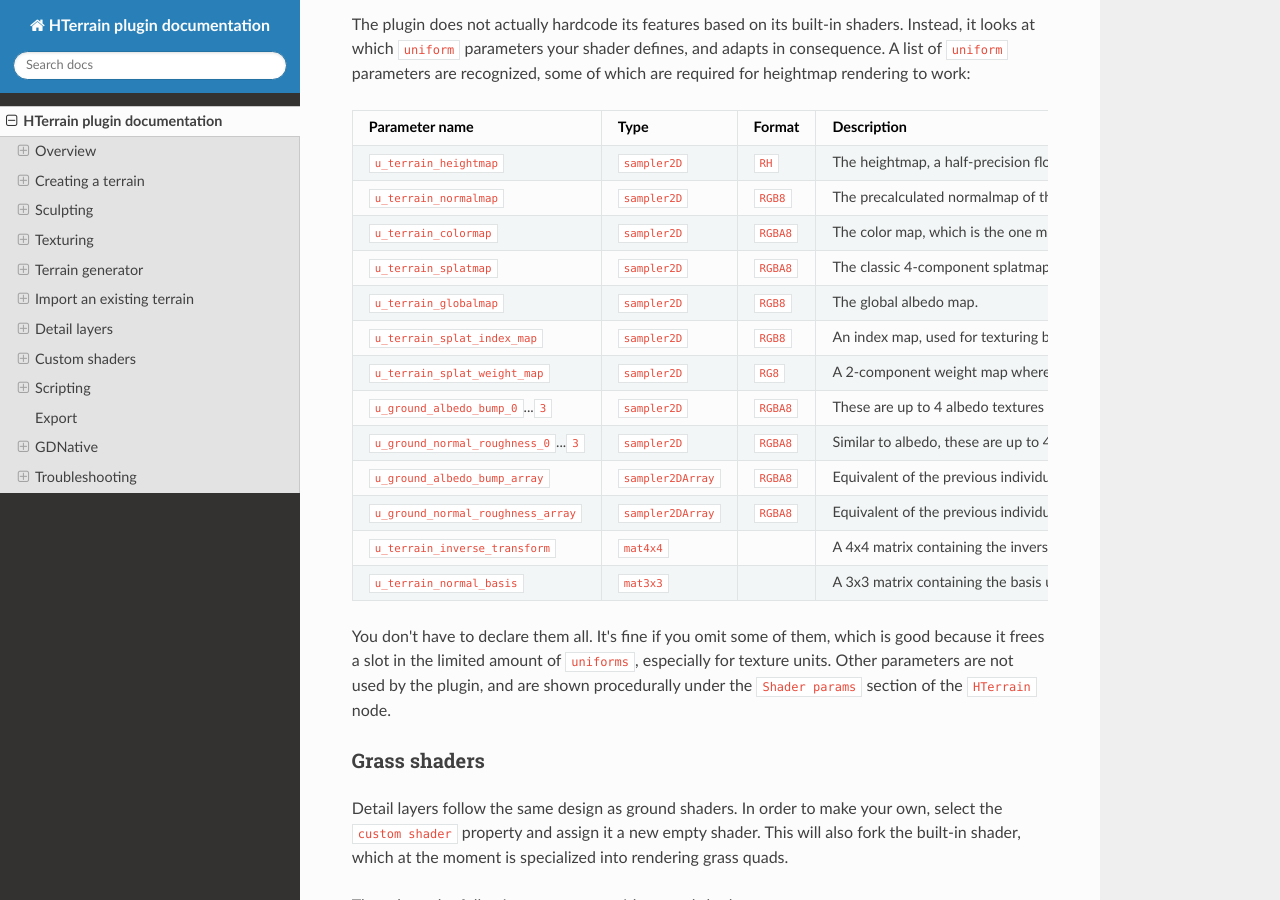
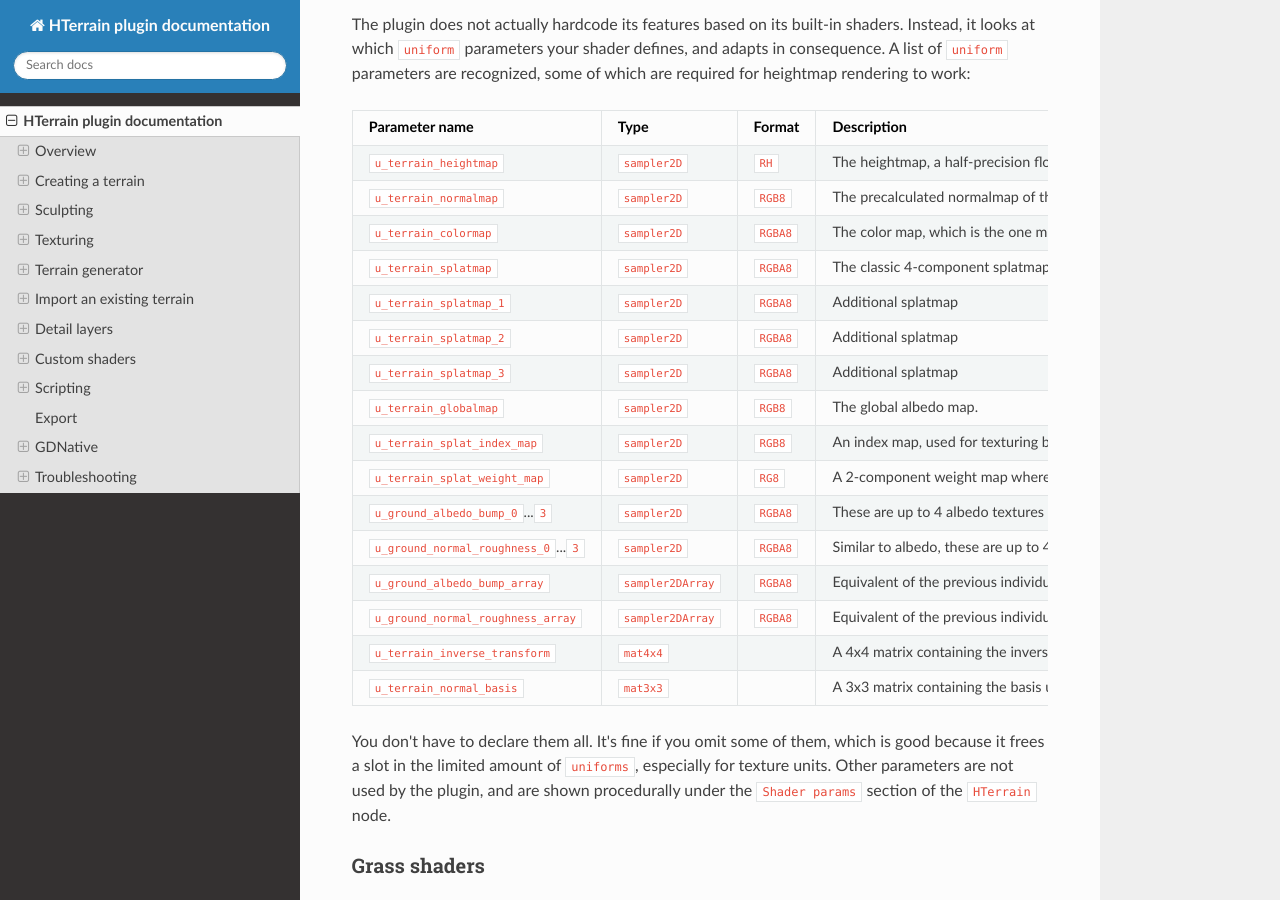
Before and after one commit to Zylann/godot_heightmap_plugin, an MkDocs documentation site: the page built from addons/zylann.hterrain/doc/docs/index.md, in a window 1280 px wide and 900 px high, scrolled down 36144 px. Built offline with MkDocs 1.6.1, drawn with Linux system fonts in a browser that asks for light colours; nearby versions of some CDN libraries.

Commit message:
Document additional splatmaps

```diff
--- a/addons/zylann.hterrain/doc/docs/index.md
+++ b/addons/zylann.hterrain/doc/docs/index.md
@@ -761,7 +761,10 @@ Parameter name                      | Type             | Format  | Description
 `u_terrain_heightmap`               | `sampler2D`      | `RH`    | The heightmap, a half-precision float texture which can be sampled in the red channel. Like the other following maps, you have to access it using cell coordinates, which can be computed as seen in the built-in shader.
 `u_terrain_normalmap`               | `sampler2D`      | `RGB8`  | The precalculated normalmap of the terrain, which you can use instead of computing it from the heightmap
 `u_terrain_colormap`                | `sampler2D`      | `RGBA8` | The color map, which is the one modified by the color brush. The alpha channel is used for holes.
-`u_terrain_splatmap`                | `sampler2D`      | `RGBA8` | The classic 4-component splatmap, where each channel determines the weight of a given texture. The sum of each channel should be 1.0.
+`u_terrain_splatmap`                | `sampler2D`      | `RGBA8` | The classic 4-component splatmap, where each channel determines the weight of a given texture. The sum of each channel across all splatmaps must be 1.0.
+`u_terrain_splatmap_1`              | `sampler2D`      | `RGBA8` | Additional splatmap
+`u_terrain_splatmap_2`              | `sampler2D`      | `RGBA8` | Additional splatmap
+`u_terrain_splatmap_3`              | `sampler2D`      | `RGBA8` | Additional splatmap
 `u_terrain_globalmap`               | `sampler2D`      | `RGB8`  | The global albedo map.
 `u_terrain_splat_index_map`         | `sampler2D`      | `RGB8`  | An index map, used for texturing based on a `TextureArray`. the R, G and B components multiplied by 255.0 will provide the index of the texture.
 `u_terrain_splat_weight_map`        | `sampler2D`      | `RG8`   | A 2-component weight map where a 3rd component can be obtained with `1.0 - r - g`, used for texturing based on a `TextureArray`. The sum of R and G must be 1.0.
```
